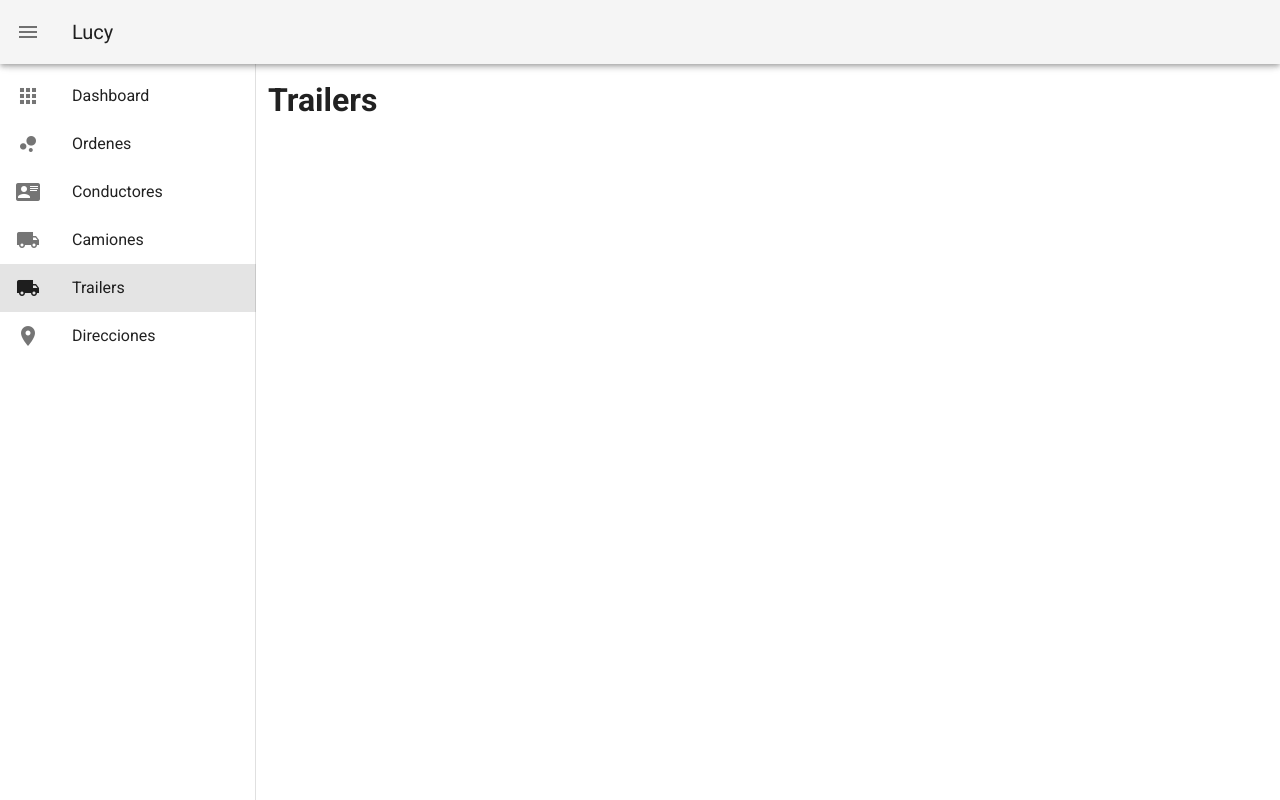
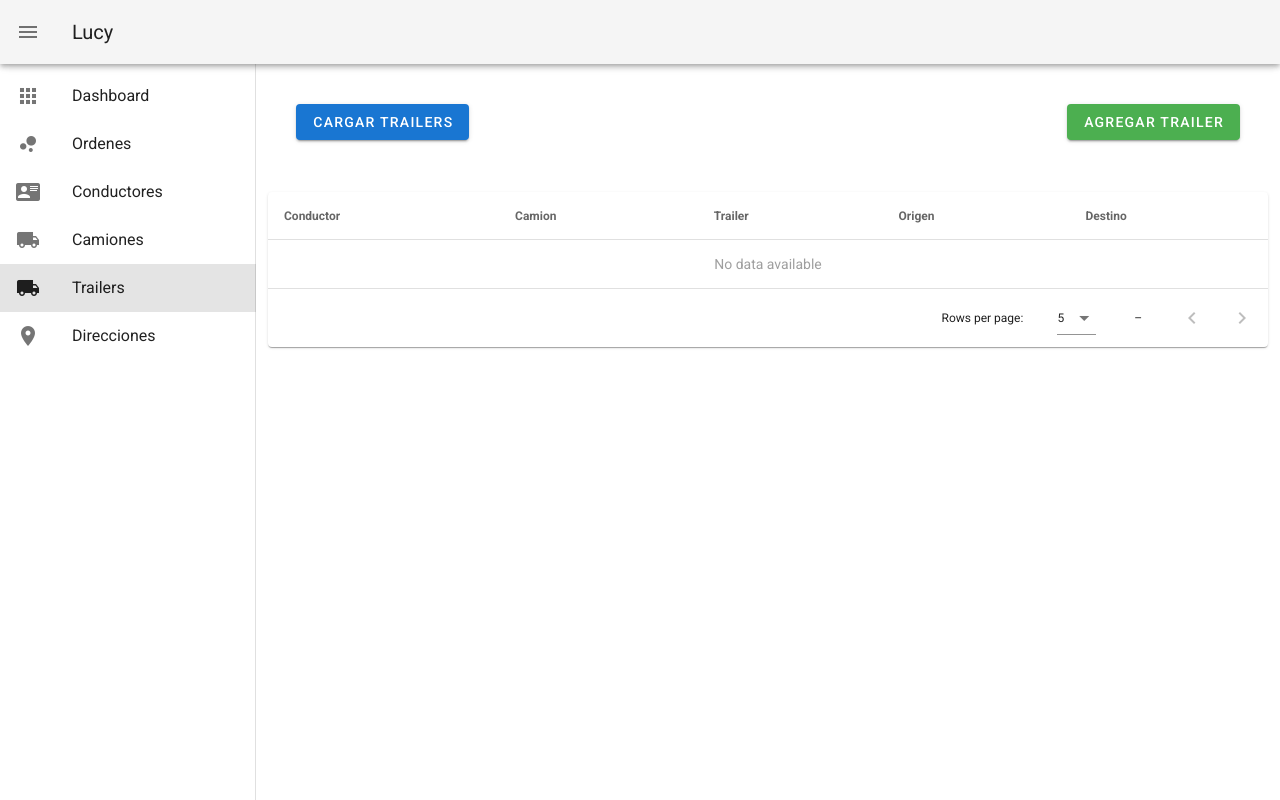
Before and after one commit to maugh108/Hermes, a Vue app: page /Trailers in a window 1280 px wide. Built offline with nearby package versions, Linux system fonts and the light colour scheme.

Commit message:
se agrego la opcion de Trailer y tambien la tabla de trucks

```diff
--- a/src/views/TrailersView.vue
+++ b/src/views/TrailersView.vue
@@ -1,12 +1,55 @@
 <template>
-    <v-container>
-        <h1>Trailers</h1>
+   <v-container>
+        <v-row class="pa-10">
+            <v-btn color="primary" @click="CargarOrdenes">Cargar Trailers</v-btn>
+            <v-spacer></v-spacer>
+            <v-btn color="success">Agregar trailer</v-btn>
+        </v-row>
+        <v-row>
+            <v-col cols="12">
+                <v-data-table :headers="headers" :items="items" :items-per-page="5" class="elevation-1" >
+                    <template v-slot:item="row">
+                        <tr>
+                            <td>{{row.item.driver}}</td>
+                            <td>{{row.item.truck}}</td>
+                            <td>{{row.item.trailer}}</td>
+                            <td>{{row.item.origen}}</td>
+                            <td>{{row.item.destino}}</td>
+                        </tr>
+                    </template>
+                </v-data-table>
+            </v-col>
+        </v-row>
     </v-container>
 </template>
 
 <script>
     export default{
-        name:'Trailers'
+        name:'Trailers',
+        data(){
+            return{
+                headers: [
+                    { text: 'Conductor'},
+                    { text: 'Camion'},
+                    { text: 'Trailer' },
+                    { text: 'Origen'},
+                    { text: 'Destino' },
+                ],
+                items:[],
+                backendData: [
+                    {origen: "San antonio TX", destino: "Monterry", driver:"Alberto", trailer:"123", truck:"123"},
+                    {origen: "Nuevo Laredo Tp", destino: "Laredo Texas", driver:"Sergio Liogon", trailer:"dsa", truck:"412e"},
+                    {origen: "Monterry NL", destino: "NewYork", driver:"Miguel Moore", trailer:"asd12", truck:"edw"},
+                    {origen: "Laredo Texas", destino: "Nuevo Laredo", driver:"Rafael Salazar", trailer:"12", truck:"123123"},
+                    {origen: "Dallas TX", destino: "San antonio TX", driver:"JGL", trailer:"as1", truck:"53424312"}
+                ]
+            }
+        },
+        methods:{
+            CargarOrdenes(){
+                this.items = this.backendData
+            }
+        }
     }
 </script>
 
```
